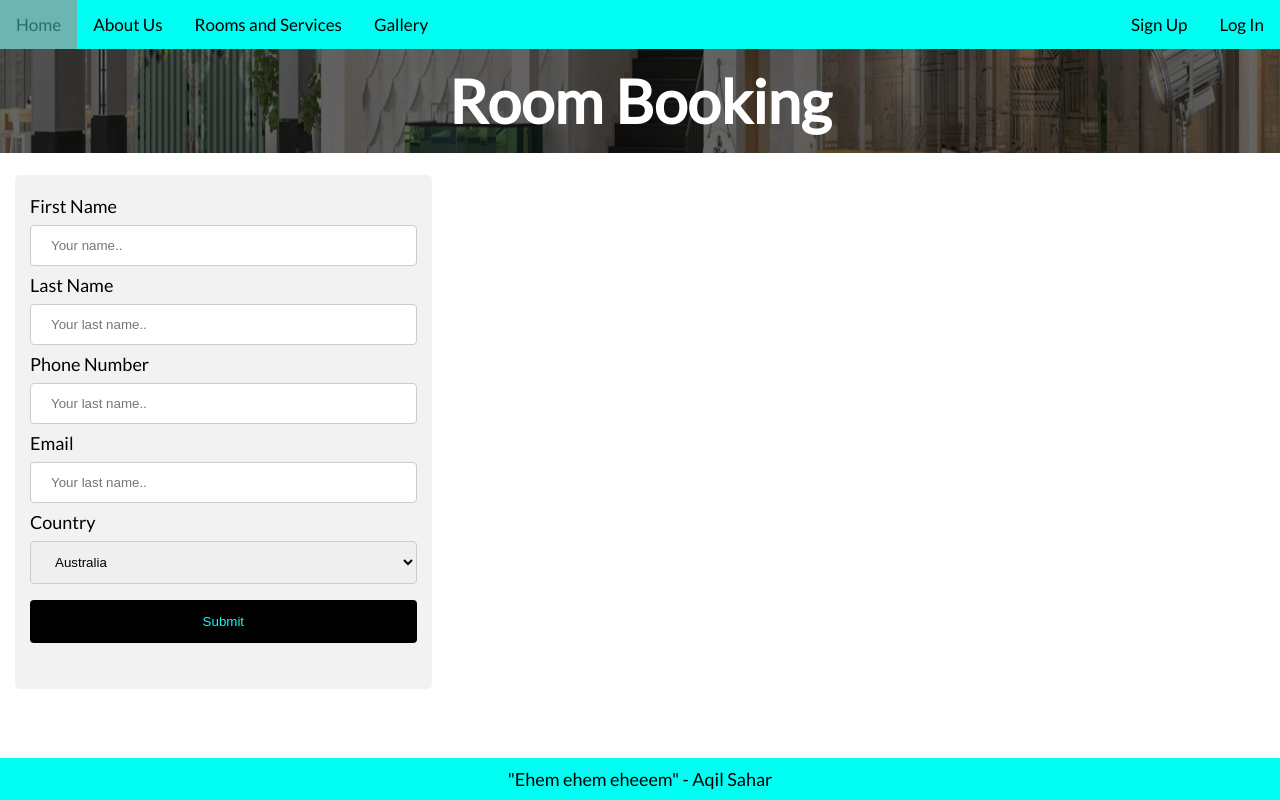
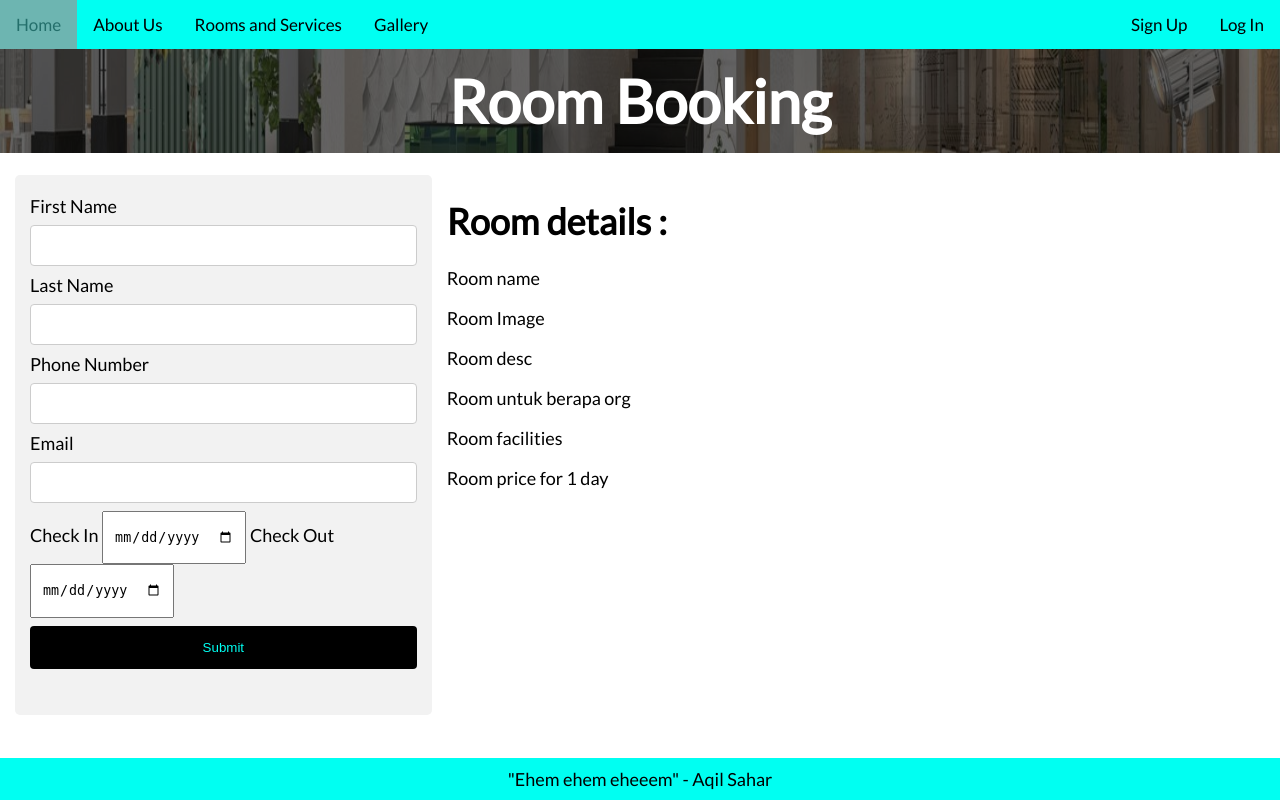
Before and after one commit to Crynixia/HotelBooking, a PHP site: page /booking.html in a window 1280 px wide. Run offline with PHP 8.4, Linux system fonts and the light colour scheme.

Commit message:
Unfinished ui part 2 (detail and booking page no PHP output

```diff
--- a/booking.html
+++ b/booking.html
@@ -30,25 +30,35 @@
 
 <div class="container-fluid">
     <div class="col-sm-4 booking">
-        <form action="" method="">
+        <form action="receipt.html" method="post">
             <label for="fname">First Name</label>
-            <input class="inputBooking" type="text" id="fname" name="fname" placeholder="Your name..">
+            <input class="inputBooking" type="text" id="fname" name="fname">
+
             <label for="lname">Last Name</label>
-            <input class="inputBooking" type="text" id="fname" name="lname" placeholder="Your last name..">
+            <input class="inputBooking" type="text" id="fname" name="lname">
+
             <label for="lname">Phone Number</label>
-            <input class="inputBooking" type="text" id="phone" name="phone" placeholder="Your last name..">
+            <input class="inputBooking" type="text" id="phone" name="phone">
+
             <label for="lname">Email</label>
-            <input class="inputBooking" type="text" id="email" name="email" placeholder="Your last name..">
+            <input class="inputBooking" type="text" id="email" name="email">
 
-            <label for="country">Country</label>
-            <select class="selectBooking" id="country" name="country">
-                <option class="selectBooking" value="australia">Australia</option>
-                <option class="selectBooking" value="canada">Canada</option>
-                <option class="selectBooking" value="usa">USA</option>
-            </select>
+            <label for="lname">Check In</label>
+            <input class="inputBooking" type="date" id="check_in" name="check_in">
+            <label for="lname">Check Out</label>
+            <input class="inputBooking" type="date" id="check_out" name="check_out">
 
-            <a href=""><input class="inputBooking" type="submit" value="Submit"></a>
+            <input class="inputBooking" type="submit" value="Submit">
         </form>
+    </div>
+    <div class="col-sm-6">
+        <h1>Room details :</h1>
+        <p>Room name <!--insert php codes here--></p>
+        <p>Room Image <!--insert php codes here--></p>
+        <p>Room desc <!--insert php codes here--></p>
+        <p>Room untuk berapa org <!--insert php codes here--></p>
+        <p>Room facilities <!--insert php codes here--></p>
+        <p>Room price for 1 day <!--insert php codes here--></p>
     </div>
 </div>
 
--- a/style.css
+++ b/style.css
@@ -92,7 +92,7 @@ li a:hover {
   padding: 20px;
 }
 
-.inputBooking[type=text], .selectBooking {
+.inputBooking[type=text]{
   width: 100%;
   padding: 12px 20px;
   margin: 8px 0;
```
Also changed, not shown: receipt.html (added, +43 -0 lines).
